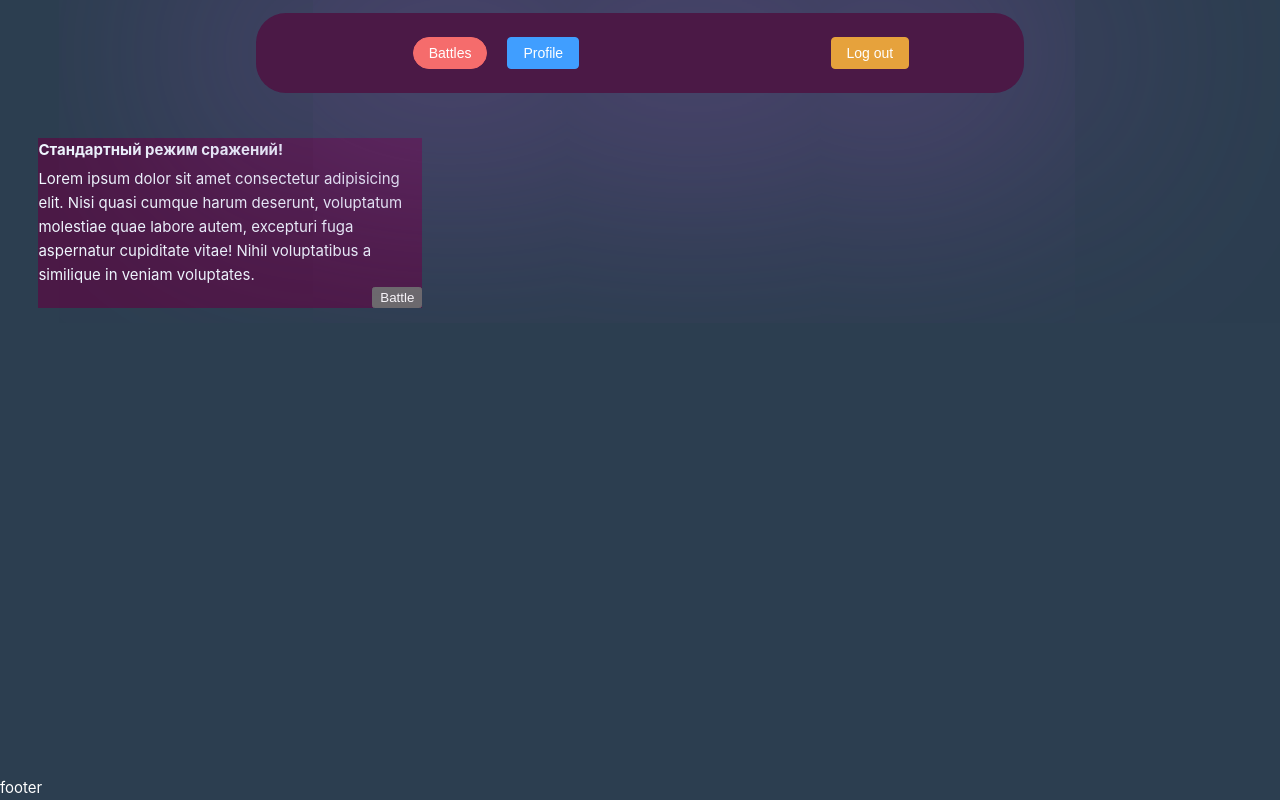
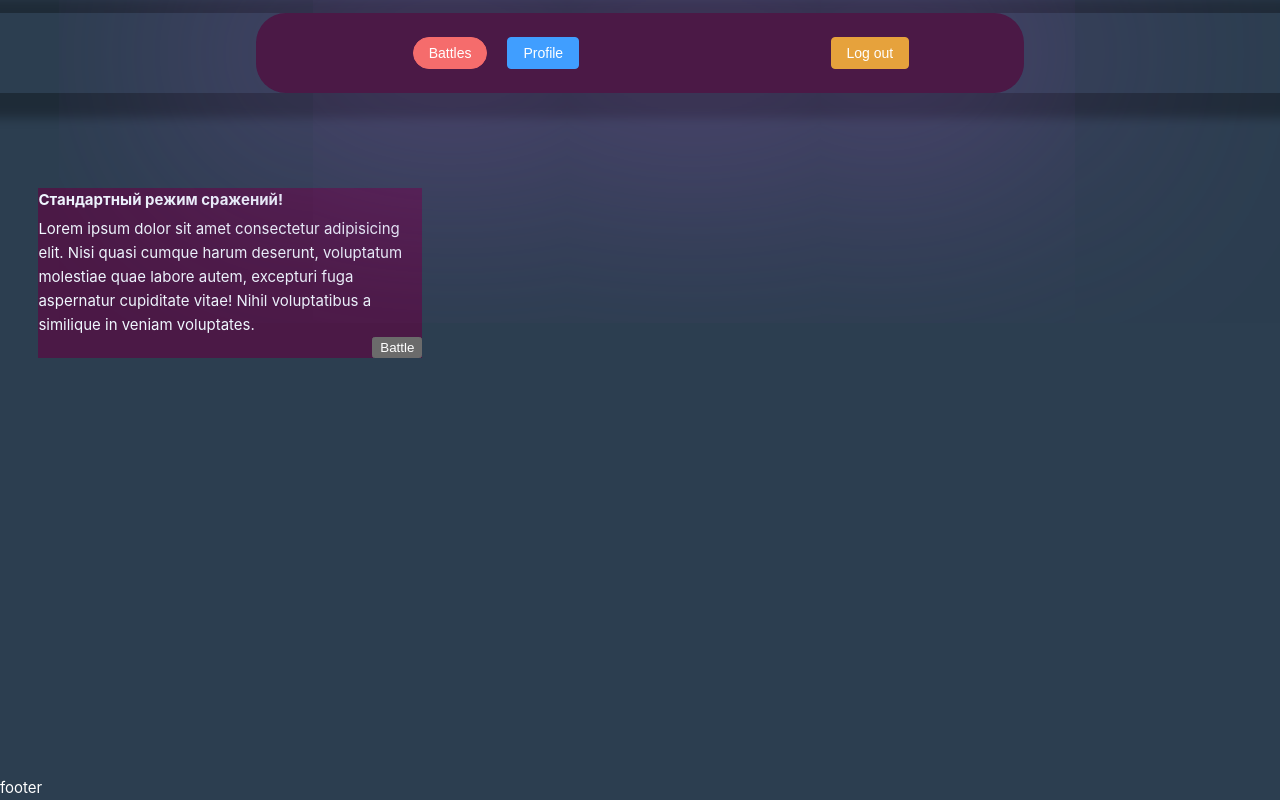
Before and after one commit to moroshma/REST-ful-code-battle-platform, a Vue app: page / in a window 1280 px wide. Built offline with nearby package versions, Linux system fonts and the light colour scheme.

Commit message:
header style

```diff
--- a/src/layouts/HomeLayout.vue
+++ b/src/layouts/HomeLayout.vue
@@ -30,7 +30,7 @@ function logOut() {
 <template>
     <div class="container" @mousemove="throttleUpdateMouseEvent">
         <HeaderView :onSwitch-view="replaceActiveTab" :onLog-out="logOut" :mouseEvent="mouseEvent" />
-        <div style="padding-top: 100px;">
+        <div style="padding-top: 150px;">
             <component :is="activeView" />
         </div>
         <FooterView />
--- a/src/views/HeaderView.vue
+++ b/src/views/HeaderView.vue
@@ -105,6 +105,7 @@ header {
     margin-top: 1%;
     position: fixed;
     width: 100%;
+    box-shadow: 5px 5px 10px 20px rgb(0, 0, 0,0.3);
 }
 
 header nav {
```
